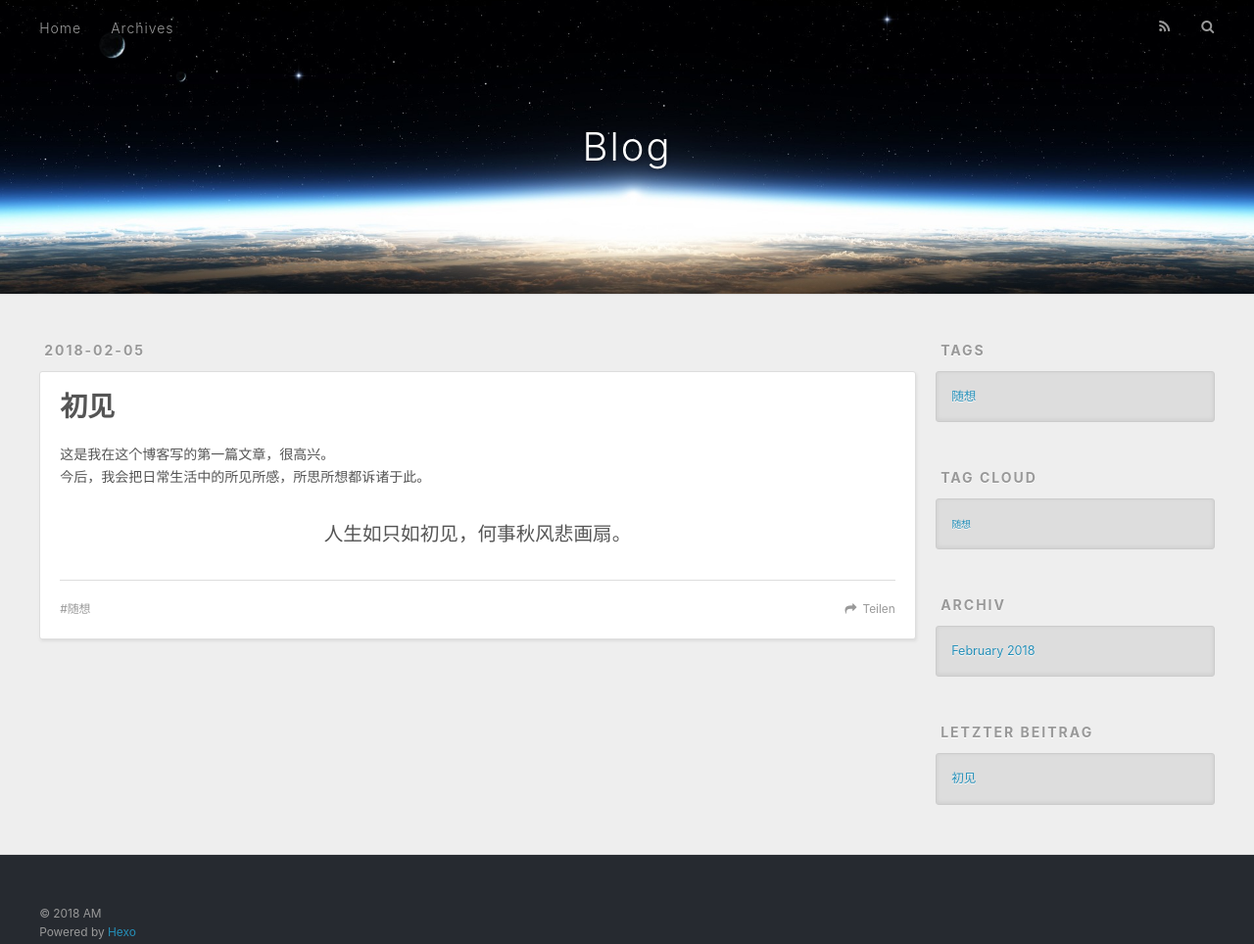
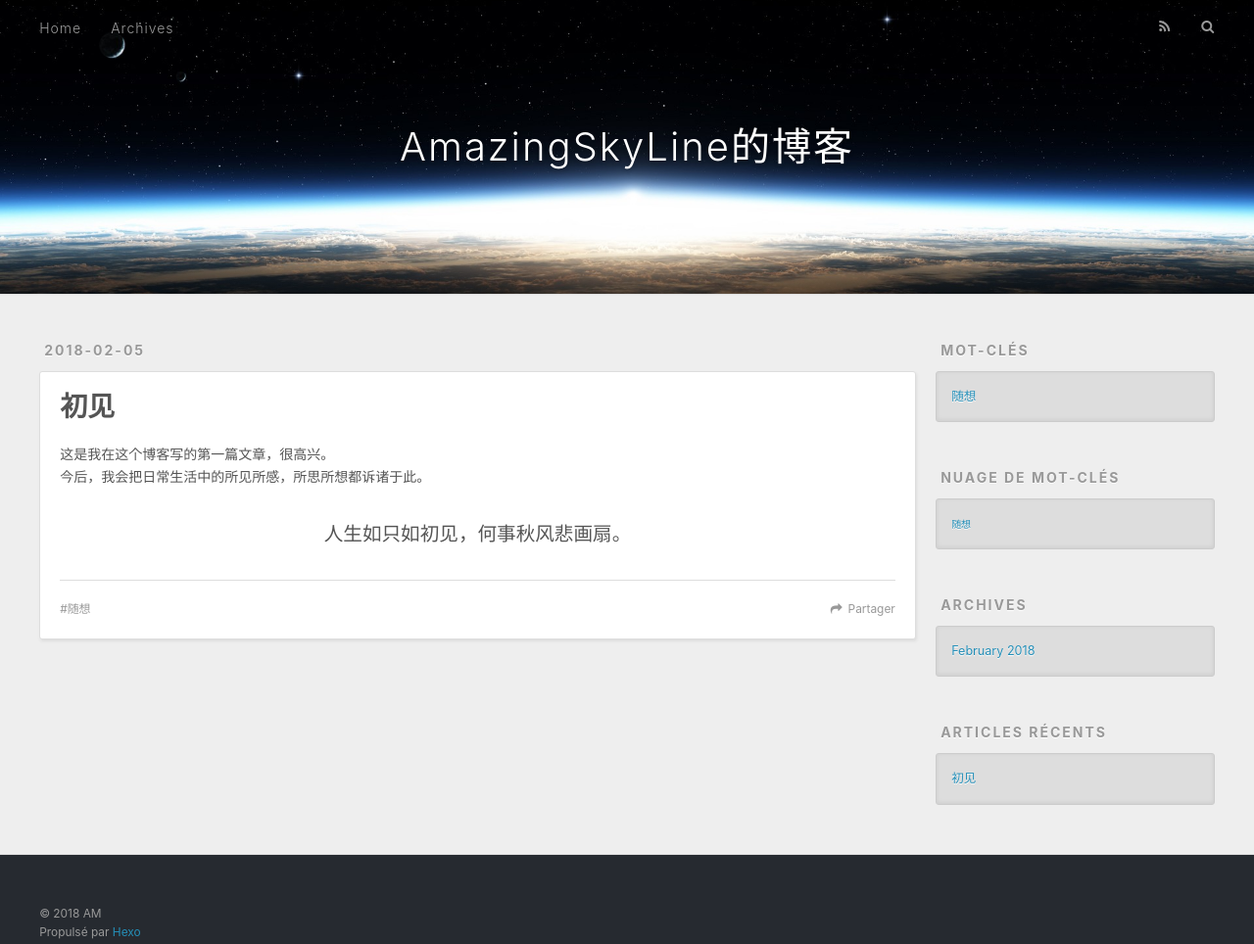
Before and after one commit to AmazingSkyLine/AmazingSkyLine.github.io, a plain HTML site: page index.html in a window 1280 px wide. Shown: the whole page at 98% size. Drawn offline with nearby package versions, Linux system fonts and the light colour scheme.

Commit message:
Site updated: 2018-02-05 04:24:33

```diff
--- a/2018/02/05/初见/index.html
+++ b/2018/02/05/初见/index.html
@@ -5,21 +5,21 @@
 
 
 
-  <title>初见 | Blog</title>
+  <title>初见 | AmazingSkyLine的博客</title>
   <meta name="viewport" content="width=device-width, initial-scale=1, maximum-scale=1">
   <meta name="description" content="这是我在这个博客写的第一篇文章，很高兴。今后，我会把日常生活中的所见所感，所思所想都诉诸于此。  人生如只如初见，何事秋风悲画扇。">
 <meta name="keywords" content="随想">
 <meta property="og:type" content="article">
 <meta property="og:title" content="初见">
 <meta property="og:url" content="http://yoursite.com/2018/02/05/初见/index.html">
-<meta property="og:site_name" content="Blog">
+<meta property="og:site_name" content="AmazingSkyLine的博客">
 <meta property="og:description" content="这是我在这个博客写的第一篇文章，很高兴。今后，我会把日常生活中的所见所感，所思所想都诉诸于此。  人生如只如初见，何事秋风悲画扇。">
 <meta property="og:updated_time" content="2018-02-04T20:22:03.128Z">
 <meta name="twitter:card" content="summary">
 <meta name="twitter:title" content="初见">
 <meta name="twitter:description" content="这是我在这个博客写的第一篇文章，很高兴。今后，我会把日常生活中的所见所感，所思所想都诉诸于此。  人生如只如初见，何事秋风悲画扇。">
 
-    <link rel="alternate" href="/atom.xml" title="Blog" type="application/atom+xml">
+    <link rel="alternate" href="/atom.xml" title="AmazingSkyLine的博客" type="application/atom+xml">
 
 
     <link rel="icon" href="/favicon.png">
@@ -38,7 +38,7 @@
   <div id="header-outer" class="outer">
     <div id="header-title" class="inner">
       <h1 id="logo-wrap">
-        <a href="/" id="logo">Blog</a>
+        <a href="/" id="logo">AmazingSkyLine的博客</a>
       </h1>
 
     </div>
@@ -53,9 +53,9 @@
       </nav>
       <nav id="sub-nav">
 
-          <a id="nav-rss-link" class="nav-icon" href="/atom.xml" title="RSS Feed"></a>
+          <a id="nav-rss-link" class="nav-icon" href="/atom.xml" title="Flux RSS"></a>
 
-        <a id="nav-search-btn" class="nav-icon" title="Suche"></a>
+        <a id="nav-search-btn" class="nav-icon" title="Rechercher"></a>
       </nav>
       <div id="search-form-wrap">
         <form action="//google.com/search" method="get" accept-charset="UTF-8" class="search-form"><input type="search" name="q" class="search-form-input" placeholder="Search"><button type="submit" class="search-form-submit">&#xF002;</button><input type="hidden" name="sitesearch" value="http://yoursite.com"></form>
@@ -94,7 +94,7 @@
 
     </div>
     <footer class="article-footer">
-      <a data-url="http://yoursite.com/2018/02/05/初见/" data-id="cjd98hgf40000esqljxylf9he" class="article-share-link">Teilen</a>
+      <a data-url="http://yoursite.com/2018/02/05/初见/" data-id="cjd98kbw40000ukql0wxr84bs" class="article-share-link">Partager</a>
 
 
   <ul class="article-tag-list"><li class="article-tag-list-item"><a class="article-tag-list-link" href="/tags/随想/">随想</a></li></ul>
@@ -115,7 +115,7 @@
 
 
   <div class="widget-wrap">
-    <h3 class="widget-title">Tags</h3>
+    <h3 class="widget-title">Mot-clés</h3>
     <div class="widget">
       <ul class="tag-list"><li class="tag-list-item"><a class="tag-list-link" href="/tags/随想/">随想</a></li></ul>
     </div>
@@ -125,7 +125,7 @@
 
 
   <div class="widget-wrap">
-    <h3 class="widget-title">Tag Cloud</h3>
+    <h3 class="widget-title">Nuage de mot-clés</h3>
     <div class="widget tagcloud">
       <a href="/tags/随想/" style="font-size: 10px;">随想</a>
     </div>
@@ -134,7 +134,7 @@
 
 
   <div class="widget-wrap">
-    <h3 class="widget-title">Archiv</h3>
+    <h3 class="widget-title">Archives</h3>
     <div class="widget">
       <ul class="archive-list"><li class="archive-list-item"><a class="archive-list-link" href="/archives/2018/02/">February 2018</a></li></ul>
     </div>
@@ -144,7 +144,7 @@
 
 
   <div class="widget-wrap">
-    <h3 class="widget-title">letzter Beitrag</h3>
+    <h3 class="widget-title">Articles récents</h3>
     <div class="widget">
       <ul>
 
@@ -165,7 +165,7 @@
   <div class="outer">
     <div id="footer-info" class="inner">
       &copy; 2018 AM<br>
-      Powered by <a href="http://hexo.io/" target="_blank">Hexo</a>
+      Propulsé par <a href="http://hexo.io/" target="_blank">Hexo</a>
     </div>
   </div>
 </footer>
--- a/index.html
+++ b/index.html
@@ -5,16 +5,16 @@
 
 
 
-  <title>Blog</title>
+  <title>AmazingSkyLine的博客</title>
   <meta name="viewport" content="width=device-width, initial-scale=1, maximum-scale=1">
   <meta property="og:type" content="website">
-<meta property="og:title" content="Blog">
+<meta property="og:title" content="AmazingSkyLine的博客">
 <meta property="og:url" content="http://yoursite.com/index.html">
-<meta property="og:site_name" content="Blog">
+<meta property="og:site_name" content="AmazingSkyLine的博客">
 <meta name="twitter:card" content="summary">
-<meta name="twitter:title" content="Blog">
+<meta name="twitter:title" content="AmazingSkyLine的博客">
 
-    <link rel="alternate" href="/atom.xml" title="Blog" type="application/atom+xml">
+    <link rel="alternate" href="/atom.xml" title="AmazingSkyLine的博客" type="application/atom+xml">
 
 
     <link rel="icon" href="/favicon.png">
@@ -33,7 +33,7 @@
   <div id="header-outer" class="outer">
     <div id="header-title" class="inner">
       <h1 id="logo-wrap">
-        <a href="/" id="logo">Blog</a>
+        <a href="/" id="logo">AmazingSkyLine的博客</a>
       </h1>
 
     </div>
@@ -48,9 +48,9 @@
       </nav>
       <nav id="sub-nav">
 
-          <a id="nav-rss-link" class="nav-icon" href="/atom.xml" title="RSS Feed"></a>
+          <a id="nav-rss-link" class="nav-icon" href="/atom.xml" title="Flux RSS"></a>
 
-        <a id="nav-search-btn" class="nav-icon" title="Suche"></a>
+        <a id="nav-search-btn" class="nav-icon" title="Rechercher"></a>
       </nav>
       <div id="search-form-wrap">
         <form action="//google.com/search" method="get" accept-charset="UTF-8" class="search-form"><input type="search" name="q" class="search-form-input" placeholder="Search"><button type="submit" class="search-form-submit">&#xF002;</button><input type="hidden" name="sitesearch" value="http://yoursite.com"></form>
@@ -91,7 +91,7 @@
 
     </div>
     <footer class="article-footer">
-      <a data-url="http://yoursite.com/2018/02/05/初见/" data-id="cjd98hgf40000esqljxylf9he" class="article-share-link">Teilen</a>
+      <a data-url="http://yoursite.com/2018/02/05/初见/" data-id="cjd98kbw40000ukql0wxr84bs" class="article-share-link">Partager</a>
 
 
   <ul class="article-tag-list"><li class="article-tag-list-item"><a class="article-tag-list-link" href="/tags/随想/">随想</a></li></ul>
@@ -114,7 +114,7 @@
 
 
   <div class="widget-wrap">
-    <h3 class="widget-title">Tags</h3>
+    <h3 class="widget-title">Mot-clés</h3>
     <div class="widget">
       <ul class="tag-list"><li class="tag-list-item"><a class="tag-list-link" href="/tags/随想/">随想</a></li></ul>
     </div>
@@ -124,7 +124,7 @@
 
 
   <div class="widget-wrap">
-    <h3 class="widget-title">Tag Cloud</h3>
+    <h3 class="widget-title">Nuage de mot-clés</h3>
     <div class="widget tagcloud">
       <a href="/tags/随想/" style="font-size: 10px;">随想</a>
     </div>
@@ -133,7 +133,7 @@
 
 
   <div class="widget-wrap">
-    <h3 class="widget-title">Archiv</h3>
+    <h3 class="widget-title">Archives</h3>
     <div class="widget">
       <ul class="archive-list"><li class="archive-list-item"><a class="archive-list-link" href="/archives/2018/02/">February 2018</a></li></ul>
     </div>
@@ -143,7 +143,7 @@
 
 
   <div class="widget-wrap">
-    <h3 class="widget-title">letzter Beitrag</h3>
+    <h3 class="widget-title">Articles récents</h3>
     <div class="widget">
       <ul>
 
@@ -164,7 +164,7 @@
   <div class="outer">
     <div id="footer-info" class="inner">
       &copy; 2018 AM<br>
-      Powered by <a href="http://hexo.io/" target="_blank">Hexo</a>
+      Propulsé par <a href="http://hexo.io/" target="_blank">Hexo</a>
     </div>
   </div>
 </footer>
```
Also changed, not shown: archives/2018/02/index.html (+13 -13 lines), archives/2018/index.html (+13 -13 lines), archives/index.html (+13 -13 lines), tags/随想/index.html (+13 -13 lines).
